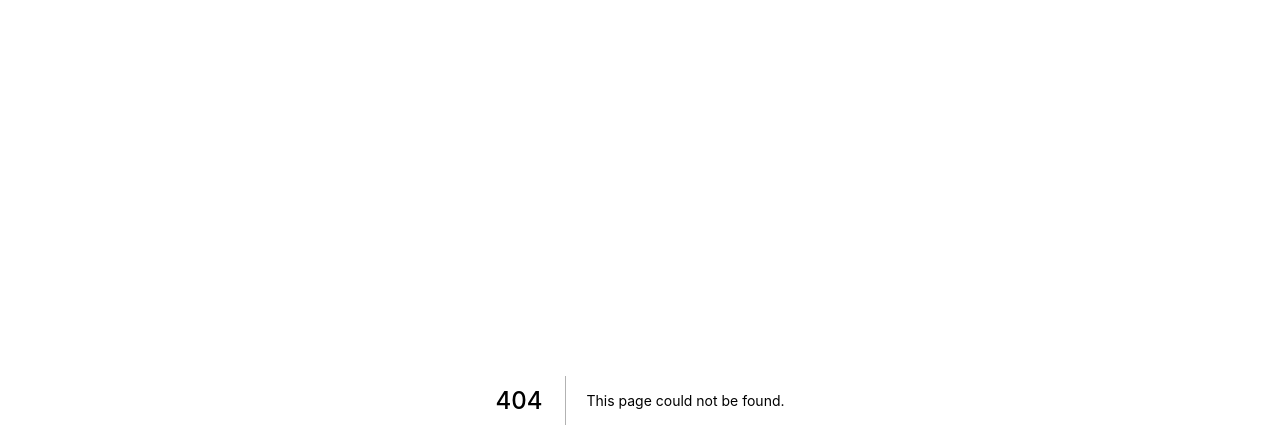
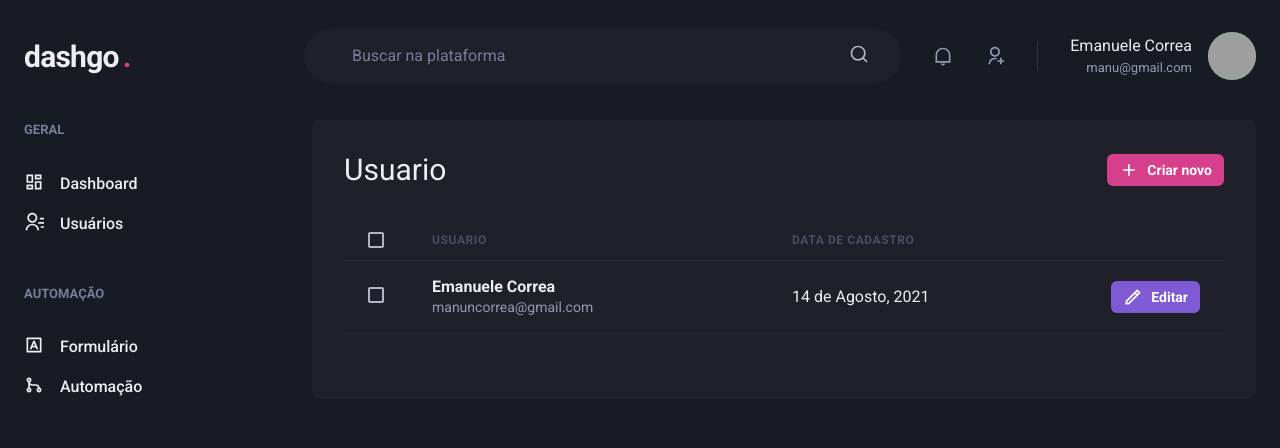
Before and after one commit to manuncorrea/dashgo, a Next.js app: page /users in a window 1280 px wide. Before the commit this address had no page. Shown: the top 448 px of the page. Built offline with nearby package versions, Linux system fonts and the light colour scheme; grey boxes are pictures that could not be loaded.

Commit message:
fixing some bugs and listing users page

```diff
--- a/src/components/Header.tsx
+++ b/src/components/Header.tsx
@@ -5,9 +5,10 @@
   return (
     <Flex
       as="header"
-      width="100"
+      width="100%"
       maxWidth={1480}
       height="20"
+      marginX="auto"
       marginTop="4"
       paddingX="6"
       align="center"
@@ -29,7 +30,7 @@
         paddingY="4"
         paddingX="8"
         marginLeft="6"
-        maxWidth={400}
+        maxWidth={600}
         alignSelf="center"
         color="gray.200"
         position="relative"
@@ -57,7 +58,7 @@
         <HStack
           spacing="8"
           marginX="8"
-          pr="8"
+          paddingRight="8"
           paddingY="1"
           color="gray.300"
 
@@ -69,7 +70,7 @@
         </HStack>
 
         <Flex align="center">
-          <Box mr="4" textAlign="right">
+        <Box marginRight="4" textAlign="right">
             <Text>Emanuele Correa</Text>
             <Text color="gray.300" fontSize="small">manu@gmail.com</Text>
           </Box>
--- /dev/null
+++ b/src/pages/users/index.tsx
@@ -0,0 +1,85 @@
+import {
+  Box,
+  Button,
+  Checkbox,
+  Flex,
+  Heading,
+  Icon,
+  Table,
+  Tbody,
+  Td,
+  Th,
+  Thead,
+  Tr,
+  Text
+} from "@chakra-ui/react";
+import { RiAddLine, RiPencilLine } from "react-icons/ri";
+import { Header } from "../../components/Header";
+import { Sidbar } from "../../components/Sidbar";
+
+export default function UserList() {
+  return (
+    <Box>
+      <Header />
+      <Flex width="100%" marginY="6" maxWidth={1480} marginX="auto" paddingX="6">
+        <Sidbar />
+
+        <Box flex="1" borderRadius={8} backgroundColor="gray.800" padding="8" >
+          <Flex marginBottom="8" justifyContent="space-between" align="center">
+            <Heading size="lg" fontWeight="normal">Usuario</Heading>
+            <Button
+              as="a"
+              size="sm"
+              fontSize="sm"
+              colorScheme="pink"
+              leftIcon={<Icon as={RiAddLine} fontSize="20"/> }
+            >
+              Criar novo
+            </Button>
+
+          </Flex>
+          <Table colorScheme="whiteAlpha">
+            <Thead>
+              <Tr>
+                <Th px="6" color="gray.300" width="8">
+                  <Checkbox colorScheme="pink" />
+                </Th>
+                <Th>Usuario</Th>
+                <Th>Data de cadastro</Th>
+                <Th width="8"></Th>
+              </Tr>
+            </Thead>
+            <Tbody>
+              <Tr>
+
+                <Td px="6">
+                  <Checkbox colorScheme="pink" />
+                </Td>
+
+                <Td>
+                  <Box>
+                    <Text fontWeight="bold">Emanuele Correa</Text>
+                    <Text fontSize="sm" color="gray.300">manuncorrea@gmail.com</Text>
+                  </Box>
+                </Td>
+
+                <Td>14 de Agosto, 2021</Td>
+                <Td>
+                  <Button
+                    as="a"
+                    size="sm"
+                    colorScheme="purple"
+                    leftIcon={<Icon as={RiPencilLine} fontSize="20" />}
+                  >
+                    Editar
+                  </Button>
+                </Td>
+              </Tr>
+            </Tbody>
+
+          </Table>
+        </Box>
+      </Flex>
+    </Box>
+  )
+}
```
Also changed, not shown: src/components/Form/Input.tsx (+6 -1 lines).
